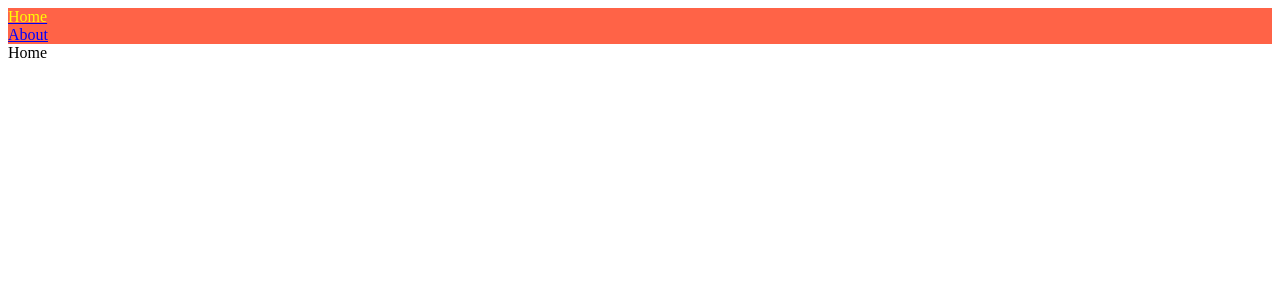
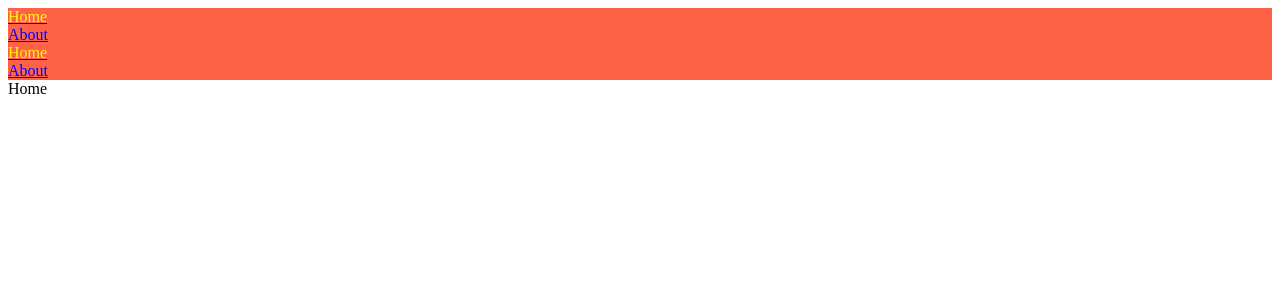
Before and after one commit to harenohee/nextjs-intro, a Next.js app: page / in a window 1280 px wide. Shown: the top 300 px of the page. Built offline with nearby package versions, Linux system fonts and the light colour scheme.

Commit message:
Layout 컴포넌트 생성

```diff
--- /dev/null
+++ b/components/Layout.js
@@ -0,0 +1,10 @@
+import NavBar from "./NavBar";
+
+export default function Layout({ children }) {
+  return (
+    <>
+      <NavBar />
+      <div>{children}</div>
+    </>
+  );
+}
--- /dev/null
+++ b/pages/_app.js
@@ -0,0 +1,10 @@
+import Layout from "components/Layout";
+
+function MyApp({ Component, pageProps }) {
+  return (
+    <Layout>
+      <Component {...pageProps} />
+    </Layout>
+  );
+}
+export default MyApp;
```
